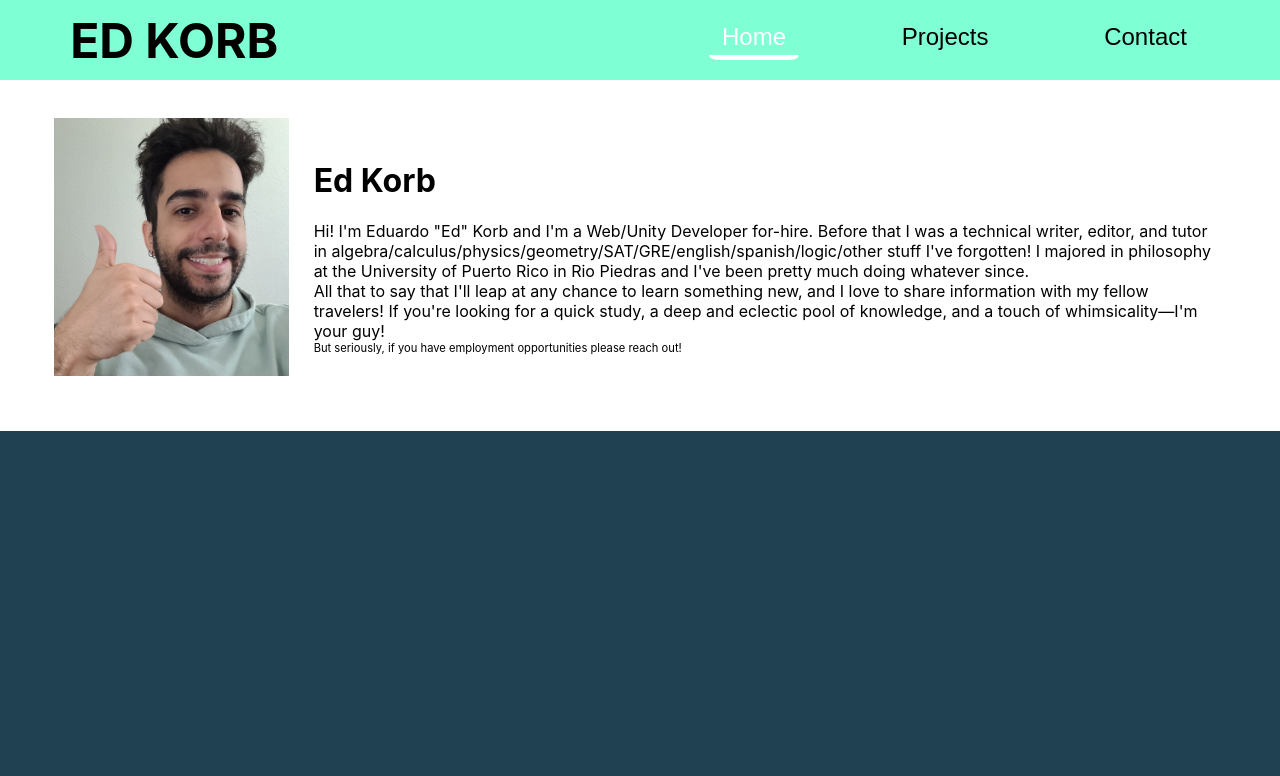
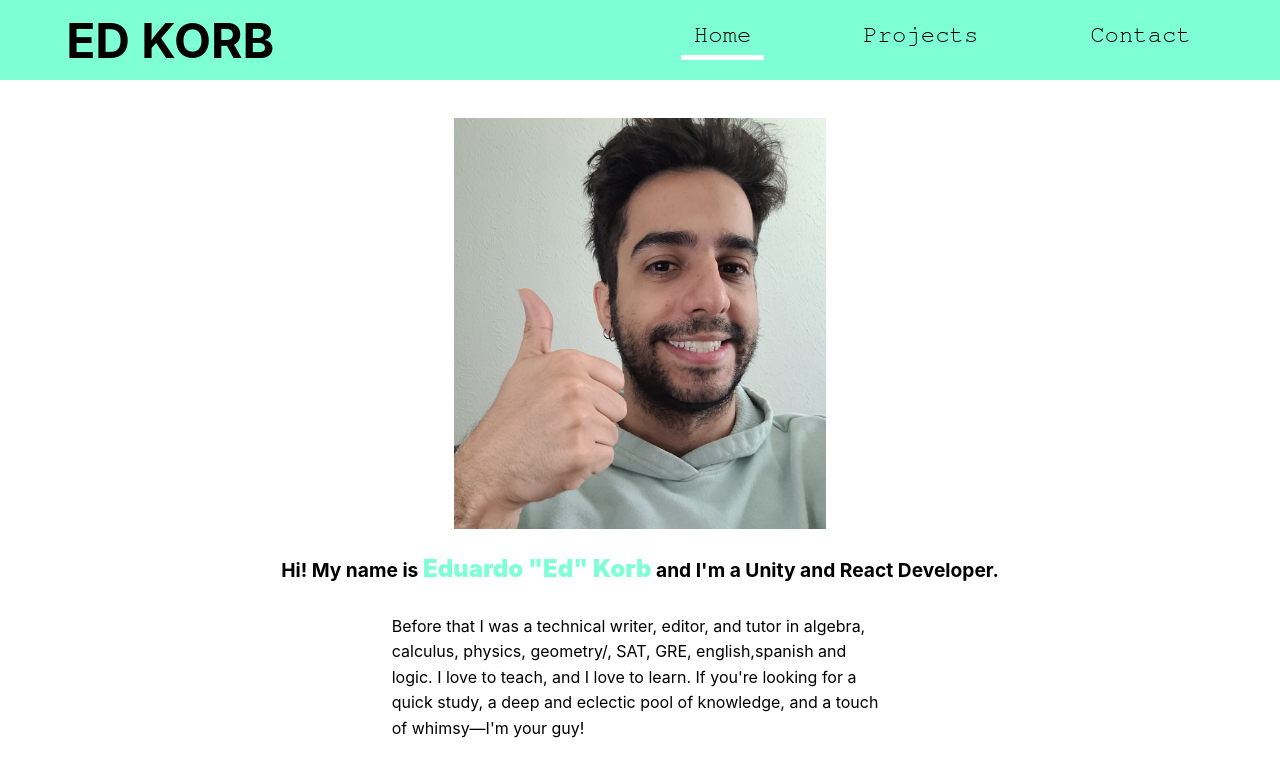
Before and after one commit to yorblesnoot/yorblesnoot.github.io, a React (Create React App) app: page / in a window 1280 px wide. Shown: the top 776 px of the page. Built offline with nearby package versions, Linux system fonts and the light colour scheme.

Commit message:
overhauled home page and nav bar

```diff
--- a/src/App.css
+++ b/src/App.css
@@ -20,20 +20,20 @@
 }
 
 .navbutton{
-  border-radius: 10%;
   vertical-align: center;
   margin: 10px 10px 20px 10px;
   padding: 1% 1% 1% 1%;
   font-size: x-large;
-  font-family: Arial, Helvetica, sans-serif;
+  font-family: FreeMono, monospace;
   -webkit-user-select: none; /* Safari */
   -moz-user-select: none; /* Firefox */
   -ms-user-select: none; /* IE10+/Edge */
   user-select: none; /* Standard */
+  transition: background 1s;
 }
 
 .navbutton:hover{
-  border-bottom: 5px solid darkblue;
+  background: rgba(255, 255, 255, 0.7);
 }
 
 bold{
--- a/src/App.js
+++ b/src/App.js
@@ -24,7 +24,7 @@ function App() {
   return (
     <>
       <div className='navbar'>
-        <h1 className='navname'>ED KORB</h1><div></div><div></div><div></div><div></div><div></div>
+        <h1 className='navname'>ED KORB</h1><div/><div/><div/><div/><div/>
       {pages}
       </div>
       {currentPage}
@@ -37,7 +37,7 @@ function NavigationButton({text, link, change, highlight}){
   let underline = '';
   if(highlight === true)
   {
-    wordColor = 'white';
+    //wordColor = 'white';
     underline = '5px solid white';
   }
   return(
--- a/src/pages/home.js
+++ b/src/pages/home.js
@@ -5,17 +5,21 @@ function HomePage()
   {
     return(
       <div className='frame'>
-        <div className='block'>
-          <img src = {selfie} alt='ED' width="20%" height="20%"/>
-            <div className='innerblock'>
-              <h1>Ed Korb</h1>
-              Hi! I'm Eduardo "Ed" Korb and I'm a Web/Unity Developer for-hire. Before that I was a technical writer, editor, and tutor in algebra/calculus/physics/geometry/SAT/GRE/english/spanish/logic/other stuff I've forgotten!
-              I majored in philosophy at the University of Puerto Rico in Rio Piedras and I've been pretty much doing whatever since.
 
-              <div>All that to say that I'll leap at any chance to learn something new, and I love to share information with my fellow travelers!
-                If you're looking for a quick study, a deep and eclectic pool of knowledge, and a touch of whimsicality—I'm your guy!</div>
-              <div style={{fontSize:'.7em'}}>But seriously, if you have employment opportunities please reach out!</div>
+        <div className='block' style={{justifyContent:'center'}}>
+          <img src = {selfie} alt='ED' width="40%" height="40%"/>
+
+        </div>
+        <div className='block' style={{justifyContent:'center'}}>
+          <div className='innerblock' style={{justifyContent:'center'}}>
+            <div className='med-word'>
+              Hi! My name is <span className='big-word'>Eduardo "Ed" Korb</span> and I'm a Unity and React Developer.
             </div>
+            <br></br>
+            <div className='thin-column'>Before that I was a technical writer, editor, and tutor in algebra, calculus, physics, geometry/, SAT, GRE, english,spanish and logic.
+            I love to teach, and I love to learn.
+              If you're looking for a quick study, a deep and eclectic pool of knowledge, and a touch of whimsy—I'm your guy!</div>
+          </div>
         </div>
       </div>
     )
--- a/src/pages/page.css
+++ b/src/pages/page.css
@@ -7,18 +7,40 @@
 .block{
     display: flex;
     flex-direction: row;
-    justify-content: left;
+    justify-content: center;
     align-items: center;
     padding-left: 16px;
     padding-right: 16px;
     margin-bottom: 16px;
+    margin-left: 10%;
+    margin-right: 10%;
 }
 
 .innerblock{
-    margin-left: 20px;
+    margin-left: 5%;
+    margin-right: 5%;
+    line-height: 1.6;
     display: flex;
     flex-direction: column;
     padding: 5px;
+}
+
+.big-word{
+    font-size: x-large;
+    display: inline-block;
+    color: aquamarine;
+    font-weight: bolder;
+}
+.med-word{
+    font-size: larger;
+    display: inline-block;
+    font-weight: bold;
+    text-align: center;
+}
+
+.thin-column{
+    margin-left: 20%;
+    margin-right: 20%;
 }
 
 .projectdisplay{
```
